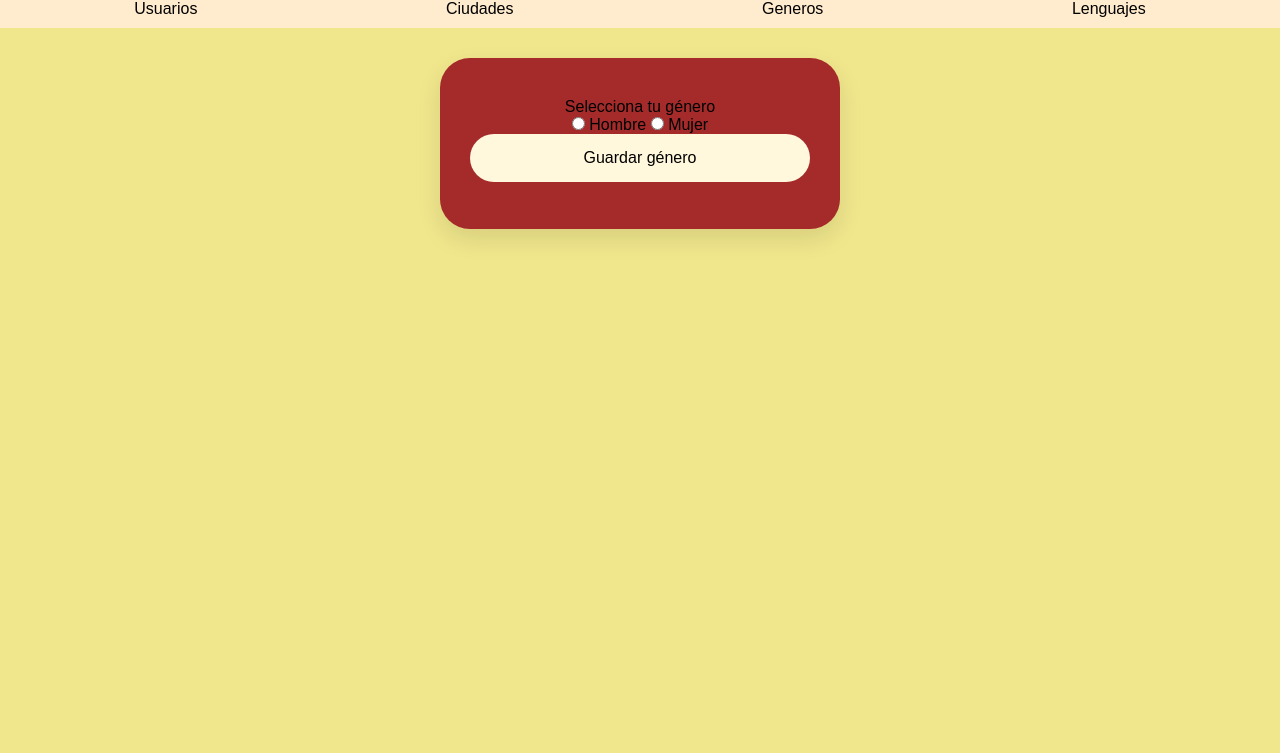
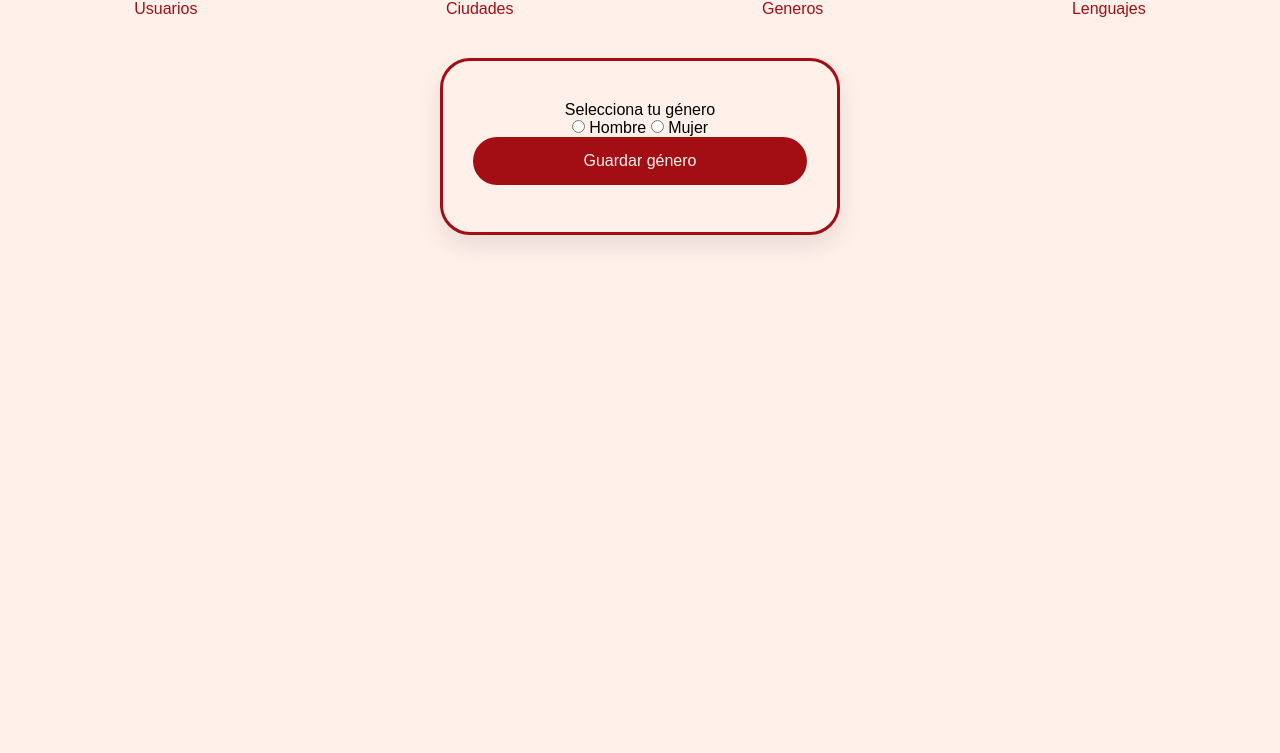
Before and after one commit to LilJulian/APIFORM, a website: page front/generos.html in a window 1280 px wide. Shown: the part 47-800 px from the top of the page. Drawn offline with Linux system fonts and the light colour scheme; a web font is replaced by a local one.

Commit message:
Colores modificados

```diff
--- a/front/styles.css
+++ b/front/styles.css
@@ -5,19 +5,25 @@
   padding: 0;
   box-sizing: border-box;
 }
+:root{
+  --rojo: #a30e15;
+  --crema-claro: #FFF1EA;
+  --crema-oscuro: #DBDBA0;
+  --negro: #0000;
+}
 
 body{
-  background-color: khaki;
+  background-color:var(--crema-claro);
   width: 100%;
   font-family: "Cal Sans", sans-serif;
 }
 .container-title {
   text-align: center;
-  background-color: aquamarine;
+  background-color: var(--crema-claro)
 }
 .content-seccion{
   display: flex;
-  background-color:blanchedalmond;
+  background-color:var(--crema-claro);
   text-align: center;
   justify-content: space-around;
   padding: 10px;
@@ -26,7 +32,7 @@ body{
   text-decoration: none;
   /* border: 1px solid black;
   border-radius: 30%; */
-  color: black;
+  color: var(--rojo);
 }
 section{
   padding: 200px;
@@ -34,7 +40,7 @@ section{
 }
 .tabla {
   width: 450px;
-  border: solid 1px black;
+  border: solid 1px var(--rojo);
 
 }
 .list {
@@ -44,7 +50,7 @@ section{
 
 }
 .item {
-  border: solid 1px black;
+  border: solid 1px var(--rojo);
   font-size: 1.2rem;
   padding: 20px;
 }
@@ -55,7 +61,8 @@ section{
   height: 450px;
   border: 1px solid black;
   padding: 200px; */
-  background-color:brown;
+  background-color:var(--crema-claro);
+  border: solid 3px var(--rojo);
   border-radius: 30px;
   width: 100%;
   max-width: 400px;
@@ -70,12 +77,16 @@ section{
   padding: 15px 20px;
   border: none;
   border-radius: 25px;
-  background-color:cornsilk;
+  background-color: var(--crema-oscuro);
   font-size: 1rem;
   /* outline: none; */
-  color:black;
+  color:var(--rojo);
   margin-bottom: 7px;
   cursor: pointer;
+}
+.btn-guardar{
+  background-color: var(--rojo);
+  color: var(--crema-claro);
 }
 .content-generos{
   display: flex;
@@ -95,6 +106,7 @@ section{
 }
 .title{
   margin-bottom: 20px;
+  color: var(--rojo);
 
 }
 .text-clasi{
```
